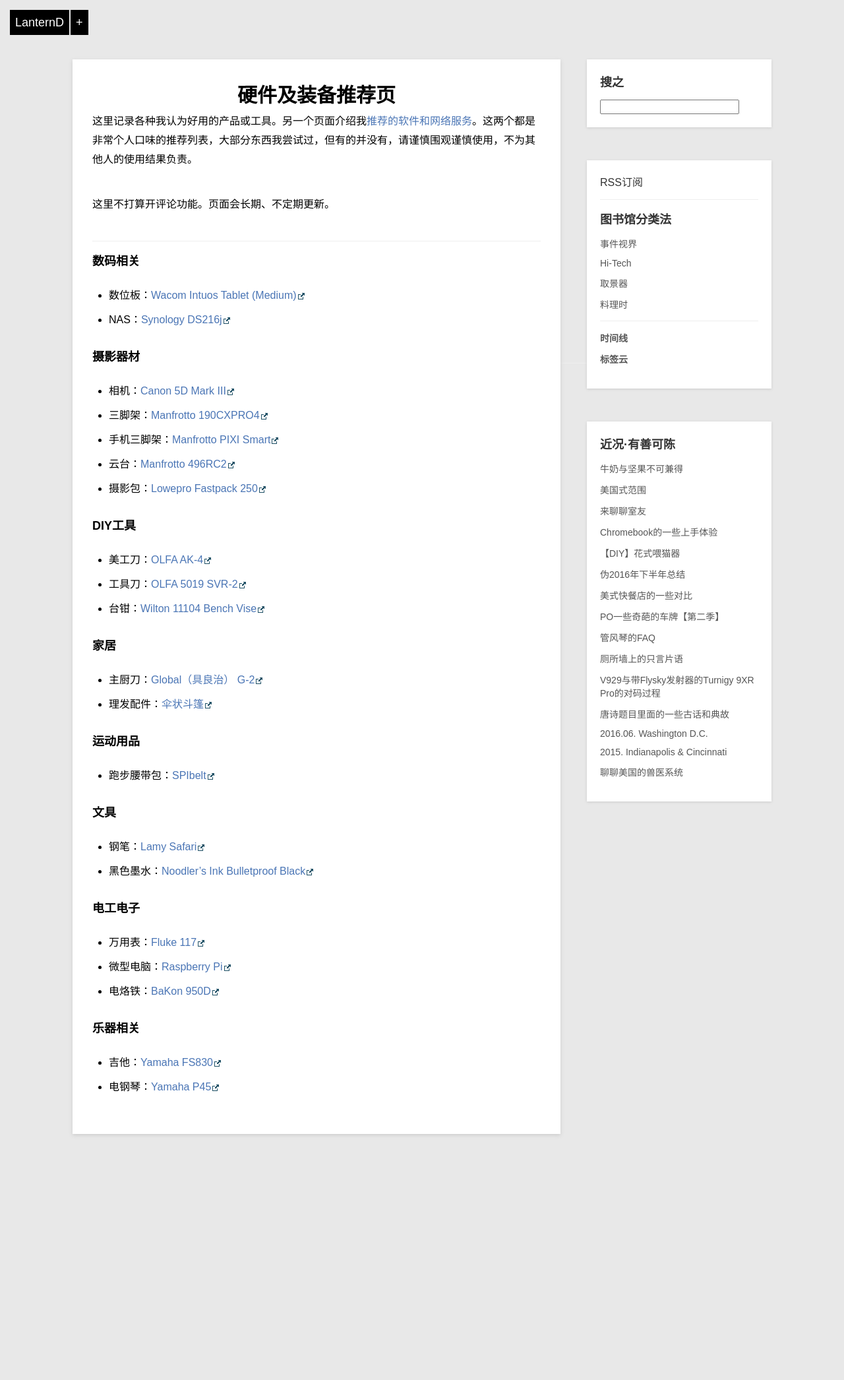
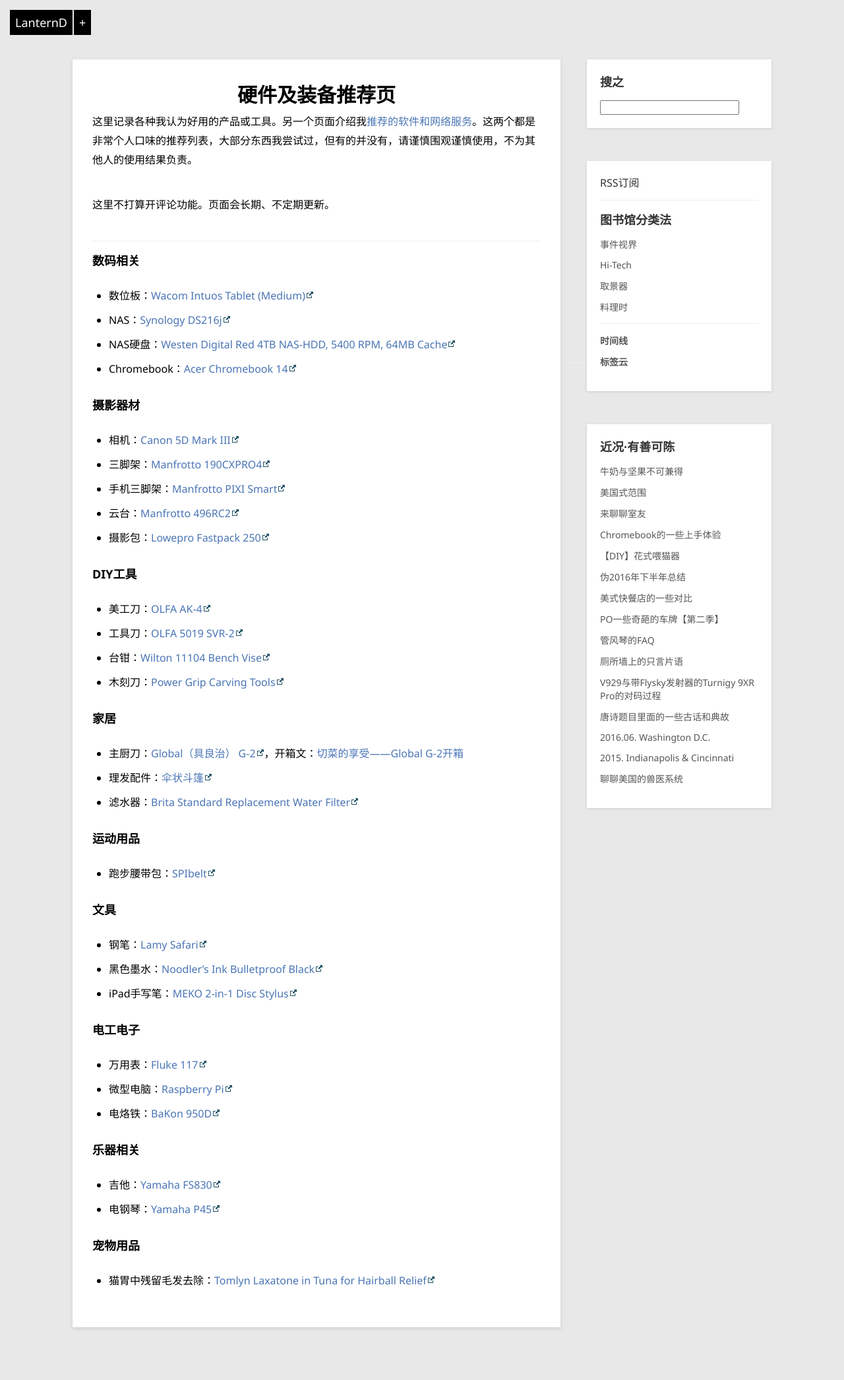
Before and after one commit to LanternD/lanternd.github.io, a Jekyll site: the page built from pages/stuff-recommendation.md, in a window 1280 px wide. Shown: the whole page at 66% size. Built offline with Jekyll 4.4.1, drawn with Linux system fonts in a browser that asks for light colours; comment, search, counter and statistics services are not loaded; before the commit the page ends 1799 px from its top, so only the background shows below that.

```diff
--- a/_config.yml
+++ b/_config.yml
@@ -26,7 +26,7 @@ author:
   twitter: https://twitter.com/Lantern_D
   googleplus: https://plus.google.com/104828574371554105582/posts
   linkedin: http://cn.linkedin.com/pub/deliang-yang/80/a93/649
-  youtube: https://www.youtube.com/channel/UCvTjnJtDt4O4FG7hwmC4oqQ
+  youtube: https://www.youtube.com/channel/UCPAJ2XwlkmbCvVZ-asjfi3w
   flickr: https://www.flickr.com/photos/lanternd
 
 # gavatar头像及Favicon
--- a/css/default.css
+++ b/css/default.css
@@ -46,7 +46,7 @@ table {
 }
 
 /***********default settings**********/
-body {font-family: "微软雅黑","Arial","Helvetica","sans-serif";font-size:16px;}
+body {font-family: "Segoe UI","微软雅黑","Arial","Helvetica","sans-serif";font-size:16px;}
 a {color:#4A75B5;text-decoration:none;outline:none;}
 a:hover {text-decoration:underline}
 a.external {padding-right:13px;background:url('/img/icons.gif') no-repeat right 1px;}
@@ -90,6 +90,16 @@ pre ol{margin-left:25px;list-style-type:decimal;}
 .entry blockquote p{
     margin-bottom: 0px;
     line-height: 1.5em;
+}
+.entry div#bq-about p{
+    margin-bottom: 1.5em;
+    line-height: 1.5em;
+        margin-left: 0.8em;
+}
+.entry div#bq-about-edu p{
+    margin-bottom: 0.5em;
+    line-height: 1.5em;
+        margin-left: 0.8em;
 }
 .entry img{max-width:670px;display:block;margin:10px auto; border-width: 2px;border-color: #f5f5f5;border-radius: 1px;}
 
--- a/pages/stuff-recommendation.md
+++ b/pages/stuff-recommendation.md
@@ -15,6 +15,8 @@ id: stuff-recommendation
 
 - 数位板：[Wacom Intuos Tablet (Medium)](https://www.wacom.com/en-us/store/pen-tablets/intuos-art-black-medium)
 - NAS：[Synology DS216j](http://a.co/jc7u0rh)
+- NAS硬盘：[Westen Digital Red 4TB NAS-HDD, 5400 RPM, 64MB Cache](http://a.co/1tP6TtO)
+- Chromebook：[Acer Chromebook 14](http://a.co/gWMvsoY)
 
 ### 摄影器材
 
@@ -29,11 +31,13 @@ id: stuff-recommendation
 - 美工刀：[OLFA AK-4](http://www.olfa.com/cushion-grip-knife-%28ak-4%29/9164.html)
 - 工具刀：[OLFA 5019 SVR-2](http://www.olfa.com/stainless-steel-body-auto-lock-utility-knife-with-blade-snapper-%28svr-2%29/5019.html)
 - 台钳：[Wilton 11104 Bench Vise](http://a.co/9dlypx9)
+- 木刻刀：[Power Grip Carving Tools](http://a.co/4QTcXQc)
 
 ### 家居
 
-- 主厨刀：[Global（具良治） G-2](http://global-knife.com/products/global_g/)
+- 主厨刀：[Global（具良治） G-2](http://global-knife.com/products/global_g/)，开箱文：[切菜的享受——Global G-2开箱](/global-g-2-unboxing/)
 - 理发配件：[伞状斗篷](http://amzn.com/B00PDCAT8S)
+- 滤水器：[Brita Standard Replacement Water Filter](http://a.co/9qGWfgL)
 
 ### 运动用品
 
@@ -43,6 +47,7 @@ id: stuff-recommendation
 
 - 钢笔：[Lamy Safari](http://www.lamyusa.com/lamy_fountain_L14_safari.php)
 - 黑色墨水：[Noodler's Ink Bulletproof Black](http://www.pentorium.com/2013/03/09/ink-review-noodlers-bulletproof-black/)
+- iPad手写笔：[MEKO 2-in-1 Disc Stylus](http://a.co/1zAniOW)
 
 ### 电工电子
 
@@ -54,3 +59,7 @@ id: stuff-recommendation
 
 - 吉他：[Yamaha FS830](http://a.co/0SAQbbn)
 - 电钢琴：[Yamaha P45](http://a.co/dKxNdjb)
+
+### 宠物用品
+
+- 猫胃中残留毛发去除：[Tomlyn Laxatone in Tuna for Hairball Relief](http://a.co/8NoyxHx)
```
Also changed, not shown: guestbook.html (deleted, +0 -73 lines), guestbook/index.html (added, +58 -0 lines), pages/software-recommendation.md (+31 -5 lines), tags/index.md (+1 -1 lines), LICENSE.txt, 3 other files.
